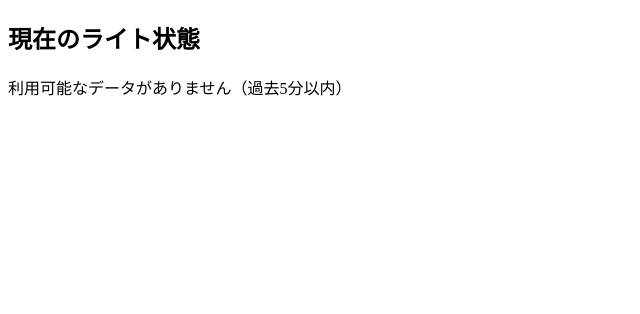
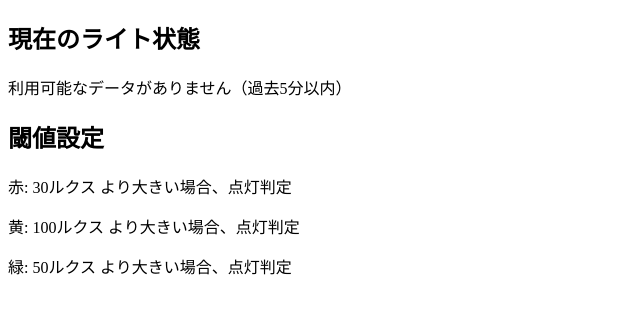
Before and after one commit to mametarou967/FactoryDataViewer, a Flask app: page / in a window 1280 px wide. Shown: the top 314 px of the page, without its empty margins (0-640 px from the left). Run offline with Flask 3, Linux system fonts and the light colour scheme.

Commit message:
indexni しきい値を表示

```diff
--- a/ViewerWebApplication/app.py
+++ b/ViewerWebApplication/app.py
@@ -78,7 +78,7 @@ def index():
     if latest:
         lights, _, _ = get_light_status(latest["red"], latest["yellow"], latest["green"])
         status = {**lights, "timestamp": latest["timestamp"]}
-    return render_template("index.html", status=status if latest else None)
+    return render_template("index.html", status=status if latest else None, thresholds = THRESHOLDS)
 
 @app.route("/<date>")
 def show_table(date):
--- a/ViewerWebApplication/templates/index.html
+++ b/ViewerWebApplication/templates/index.html
@@ -40,5 +40,11 @@
     {% else %}
         <p>利用可能なデータがありません（過去5分以内）</p>
     {% endif %}
+
+    <h2>閾値設定</h2>
+    <p>赤: {{ thresholds.red }}ルクス より大きい場合、点灯判定</p>
+    <p>黄: {{ thresholds.yellow }}ルクス より大きい場合、点灯判定</p>
+    <p>緑: {{ thresholds.green }}ルクス より大きい場合、点灯判定</p>
+
 </body>
 </html>
```
Also changed, not shown: README.md.
